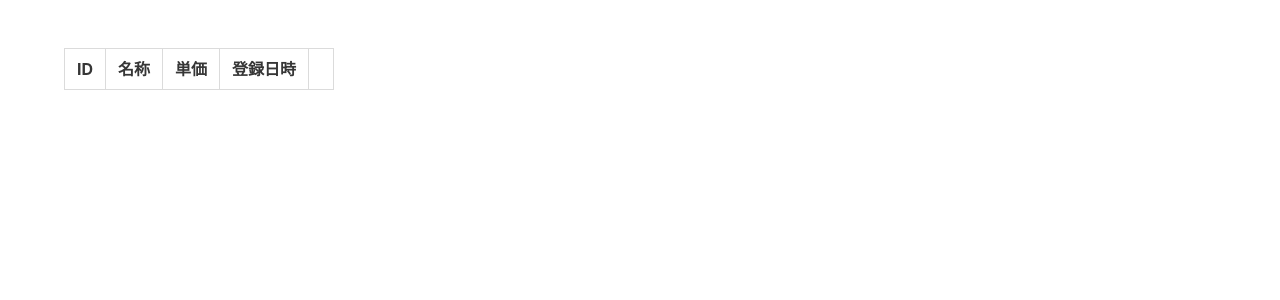
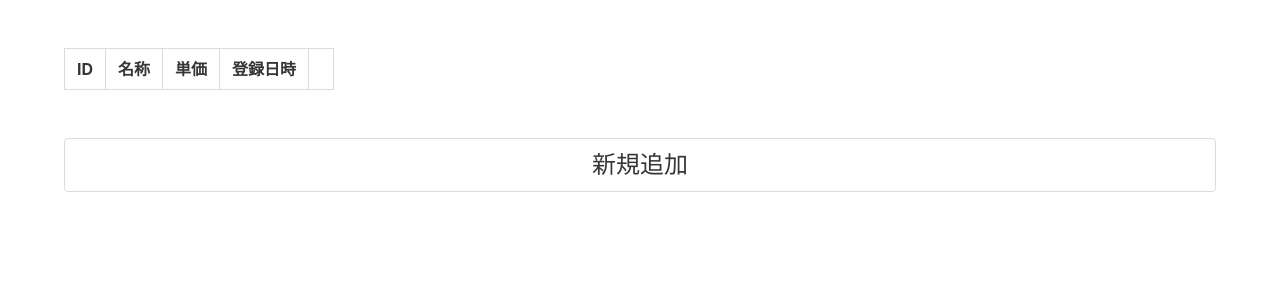
Before and after one commit to a-r-i/sales_management_system, a Django app: page /fruit-list in a window 1280 px wide. Shown: the top 300 px of the page. Run offline with Django 3.2, Linux system fonts and the light colour scheme; data that the repository does not hold is empty; some libraries are stand-ins or nearby versions.

Commit message:
果物マスタ管理画面 新規追加ボタンを追加

```diff
--- a/sales_management_system/templates/sales_management_system/fruit_list.html
+++ b/sales_management_system/templates/sales_management_system/fruit_list.html
@@ -34,5 +34,10 @@
   </table>
  </div>
 </section>
+<section>
+ <div class="container">
+  <a class="button is-large is-fullwidth" href="">新規追加</a>
+ </div>
+</section>
 </body>
 </html>
```
